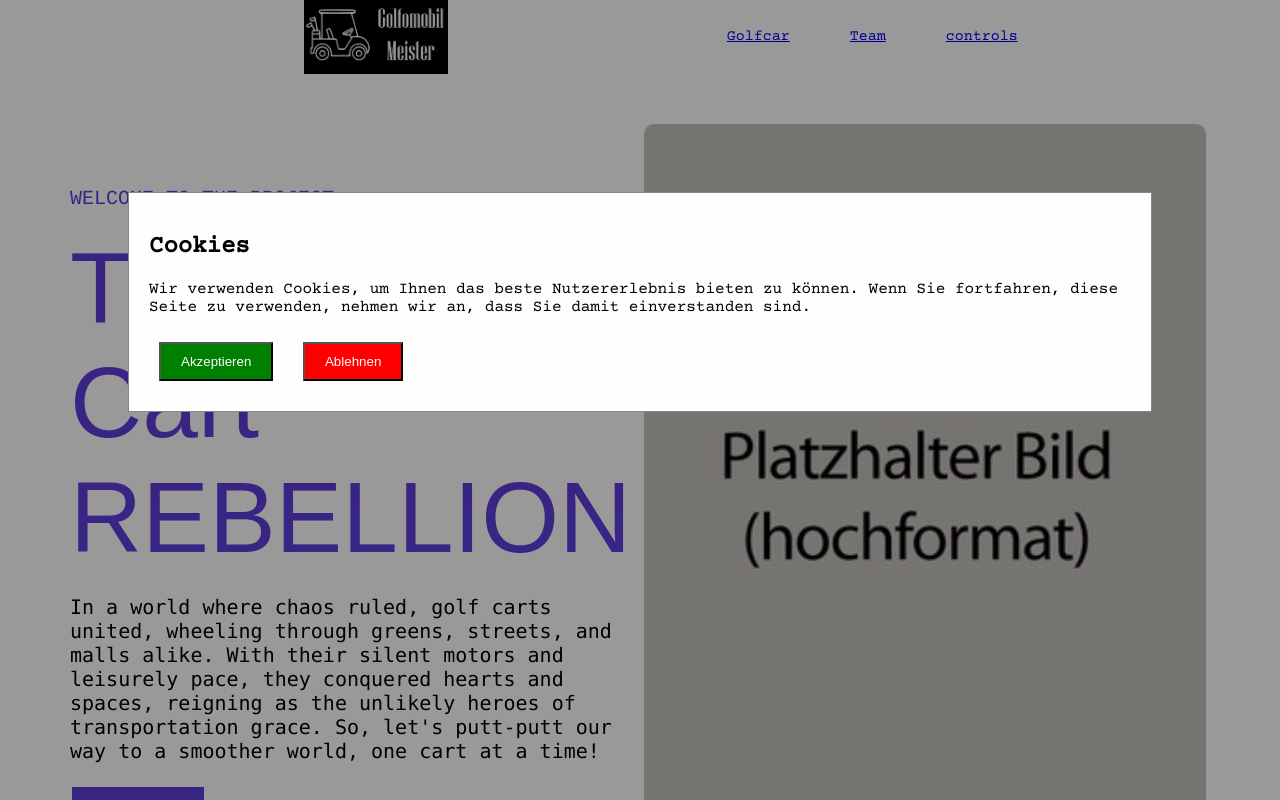
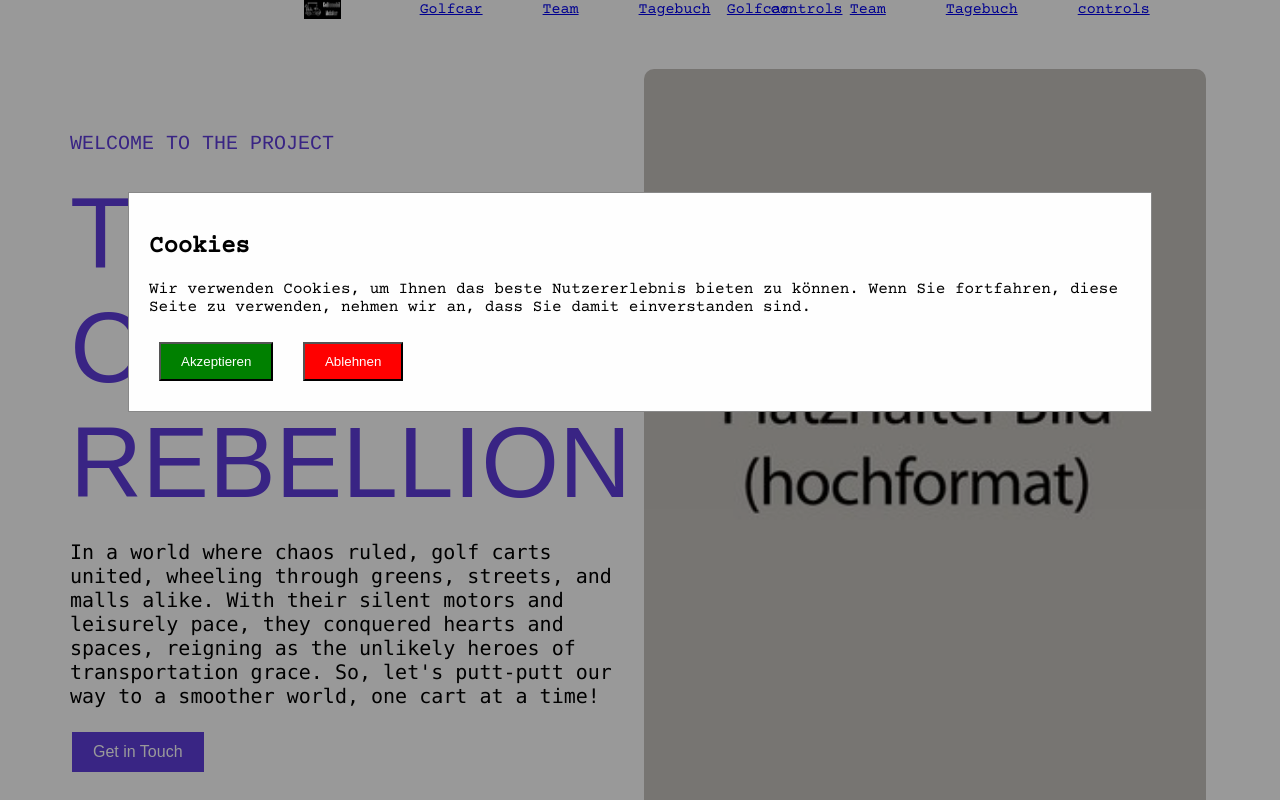
Before and after one commit to onewayvoice/MainPage, a PHP site: page /Mainpage/Mainpage.php in a window 1280 px wide. Run offline with PHP 8.4, Linux system fonts and the light colour scheme.

Commit message:
Mainpage.php navbar update

```diff
--- a/Mainpage/Mainpage.php
+++ b/Mainpage/Mainpage.php
@@ -35,6 +35,7 @@
     <div class="menu-punkte"><!-- navigations punkte -->
         <a href="../Golfocar/Golfcar.php">Golfcar</a>
         <a href="../Teampage/Teampage.php">Team</a>
+        <a href="../Tagebuch/Teamspace.php" target="_blank">Tagebuch</a>
         <a href="../controlls/controls.php">controls</a>
     </div>
 
@@ -46,11 +47,11 @@
     </div>
 
     <!-- Dropdown Menu -->
-    <div class="nav-links" id="navbar">
-        <a href="../Mainpage/Mainpage.php">Startseit</a>
+    <div class="menu-punkte"><!-- navigations punkte -->
         <a href="../Golfocar/Golfcar.php">Golfcar</a>
-        <a href="/Teampage/Teampage.php">Team</a>
-        <a href="../controlls/controls.php">Controls</a>
+        <a href="../Teampage/Teampage.php">Team</a>
+        <a href="../Tagebuch/Teamspace.php" target="_blank">Tagebuch</a>
+        <a href="../controlls/controls.php">controls</a>
     </div>
 
 </div>
```
